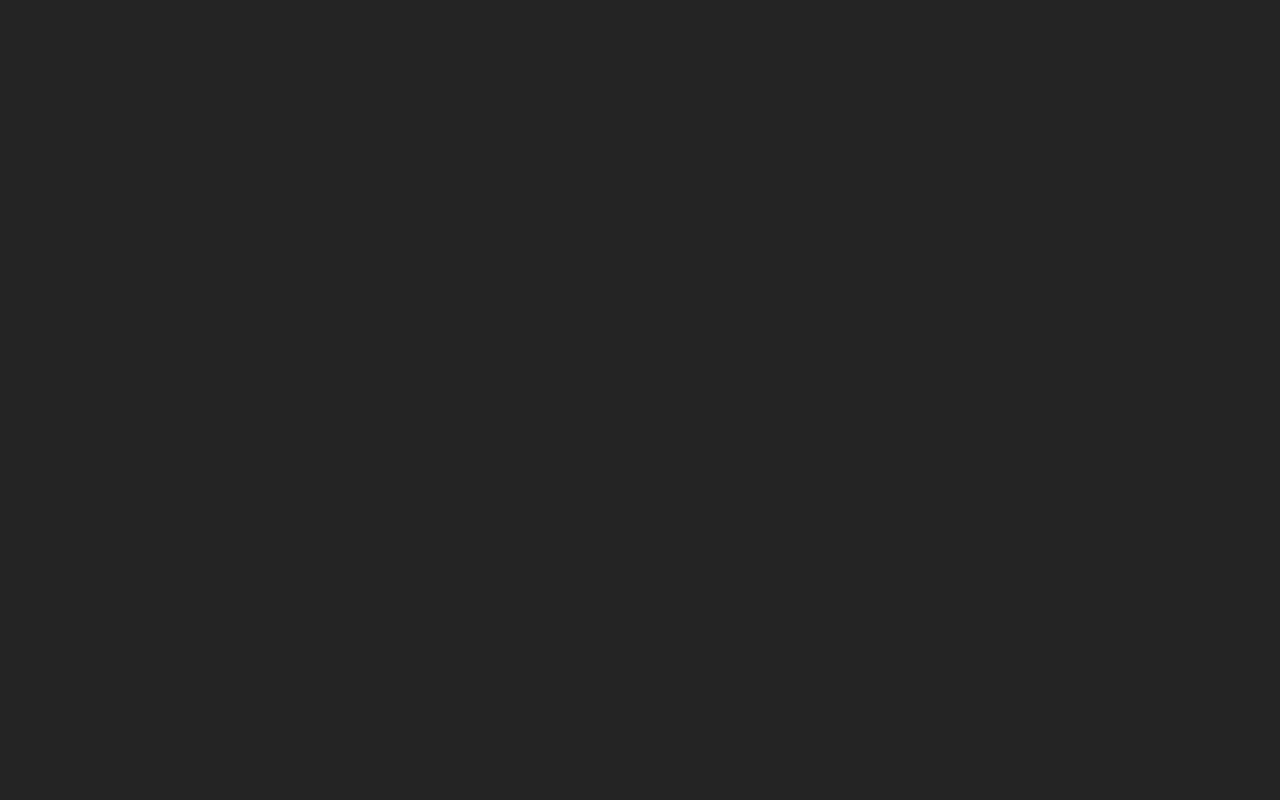
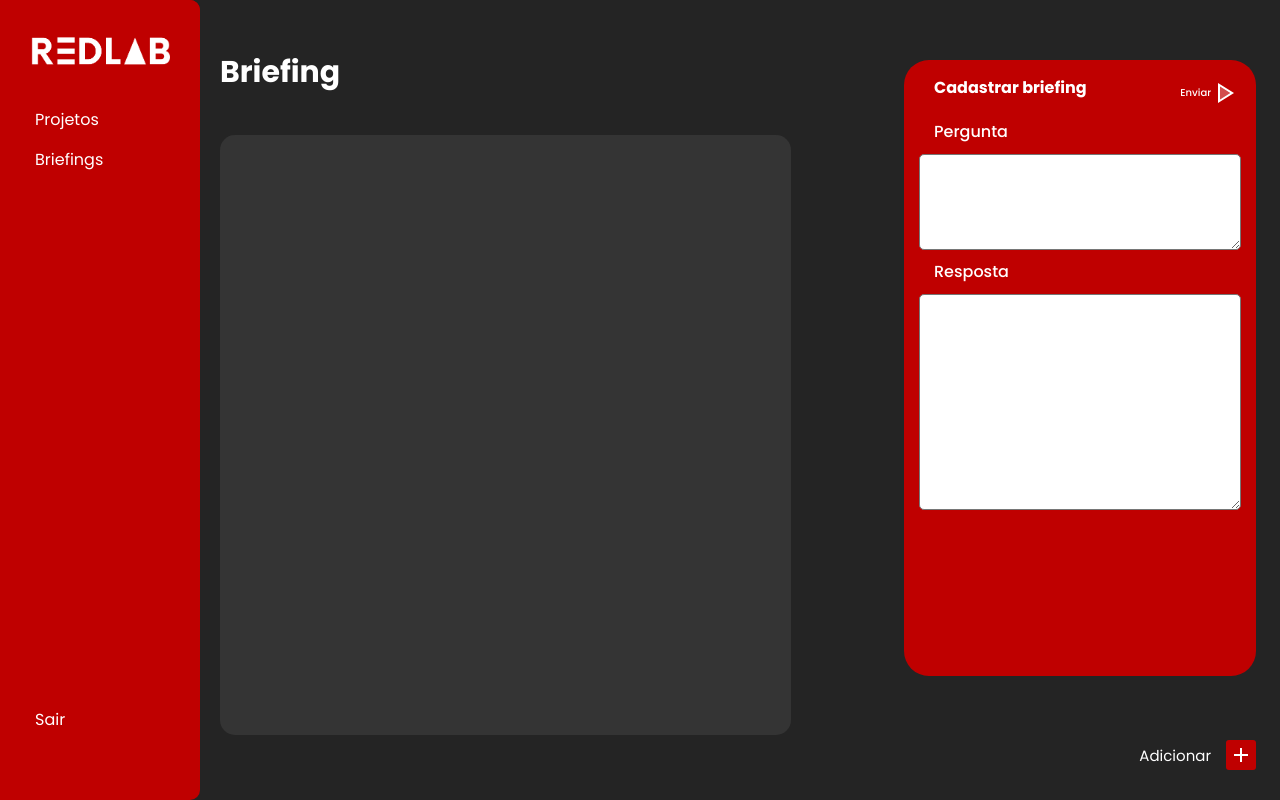
Before and after one commit to luis-garbelotti/my-app-front, a React (Create React App) app: page /projects/1/briefing in a window 1280 px wide. Before the commit this address had no page. Built offline with nearby package versions, Linux system fonts and the light colour scheme.

Commit message:
feat: create and get briefings

```diff
--- a/src/App.tsx
+++ b/src/App.tsx
@@ -37,8 +37,8 @@ function App() {
               <Route path='/' element={<SignIn />} />
               <Route path='/signup' element={<SignUp />} />
               <Route path='/home' element={<Home />} />
-              <Route path='/project/:projectId' element={<Project />} />
-              <Route path='/briefings' element={<Briefings />} />
+              <Route path='/projects/:projectId' element={<Project />} />
+              <Route path='/projects/:projectId/briefing' element={<Briefings />} />
               <Route path='/add' element={<Add />} />
             </Routes>
           </BrowserRouter>
--- /dev/null
+++ b/src/components/BriefingPage/BriefingContent.tsx
@@ -0,0 +1,30 @@
+import { Box } from '@mui/material';
+
+const styles = {
+  width: '90%',
+  height: '75vh',
+
+  display: 'flex',
+  flexDirection: 'column',
+
+  gap: '10px',
+  padding: '30px 25px 30px 25px',
+
+  borderRadius: '15px',
+  backgroundColor: '#343434',
+  overflow: 'auto'
+};
+
+interface Props {
+  children: React.ReactNode;
+}
+
+function BriefingContent({ children }: Props) {
+  return (
+    <Box component="div" sx={styles}>
+      {children}
+    </Box>
+  );
+}
+
+export default BriefingContent;
--- /dev/null
+++ b/src/components/BriefingPage/Button.tsx
@@ -0,0 +1,40 @@
+import { useNavigate } from 'react-router-dom';
+import { Box } from '@mui/material';
+import ChangeHistoryTwoToneIcon from '@mui/icons-material/ChangeHistoryTwoTone';
+
+const styles = {
+  container: {
+    display: 'flex',
+    alignItems: 'center',
+
+    ':hover': {
+      cursor: 'pointer'
+    }
+  },
+  text: {
+    color: '#fff',
+    fontSize: '10px',
+    fontWeight: 500
+  },
+  iconContainer: {
+    width: '30px',
+    height: '30px',
+    bgcolor: '#BF0000',
+    borderRadius: '3px',
+    display: 'flex',
+    alignItems: 'center',
+    justifyContent: 'center'
+  },
+};
+
+export default function Button() {
+
+  return (
+    <Box component='div' sx={styles.container}>
+      <Box component='h4' sx={styles.text}>Enviar</Box>
+      <Box component='div' sx={styles.iconContainer}>
+        <ChangeHistoryTwoToneIcon sx={{ color: '#fff', transform: 'rotate(90deg)' }} />
+      </Box>
+    </Box>
+  );
+}
--- /dev/null
+++ b/src/components/BriefingPage/New.tsx
@@ -0,0 +1,129 @@
+import useAlert from '../../hooks/useAlert';
+import useAuth from '../../hooks/useAuth';
+import { useParams } from 'react-router-dom';
+import api, { Briefing } from '../../services/api';
+import { useState } from 'react';
+import { Box } from '@mui/system';
+import { TextareaAutosize, Typography } from '@mui/material';
+import AddText from '../AddComponents/AddText';
+import Button from './Button';
+
+const styles = {
+  container: {
+    mt: '60px',
+    bgcolor: '#BF0000',
+    width: '100%',
+    height: '80%',
+    borderRadius: '25px',
+    padding: '15px',
+    overflow: 'auto',
+    color: '#fff'
+  },
+  content: {
+    display: 'flex',
+    flexDirection: 'column'
+  },
+  textAreaQuestion: {
+    width: '100%',
+    maxWidth: '100%',
+    borderRadius: '5px',
+    height: '80px',
+    padding: '8px',
+  },
+  textAreaAnswer: {
+    width: '100%',
+    maxWidth: '100%',
+    borderRadius: '5px',
+    height: '200px',
+    padding: '8px',
+  },
+  title: {
+    pl: '15px',
+    fontWeight: 500,
+    mb: '10px',
+    mt: '10px'
+  },
+  header: {
+    display: 'flex',
+    alignItems: 'center',
+    justifyContent: 'space-between',
+  }
+};
+
+interface Props {
+  setLever: React.Dispatch<React.SetStateAction<boolean>>
+  lever: boolean
+}
+
+export default function New({ setLever, lever }: Props) {
+
+  const { projectId } = useParams();
+  const { auth } = useAuth();
+  const { setMessage } = useAlert();
+  const [formData, setFormData] = useState<Briefing>({
+    question: '',
+    answer: ''
+  });
+
+  function handleInputChange(e: React.ChangeEvent<HTMLTextAreaElement>) {
+    setFormData({ ...formData, [e.target.name]: e.target.value });
+  }
+
+  function handleSubmit(e: React.FormEvent) {
+    e.preventDefault();
+
+    if(!formData?.question || !formData?.answer) {
+      setMessage({type: 'warning', text: 'Preencha todos os campos corretamente.'});
+      return;
+    }
+
+    console.log(formData);
+
+    const promise = api.createProjectBriefing(auth.token, projectId, formData);
+    promise.then(() => {
+      setLever(!lever);
+      setFormData({question: '', answer: ''});
+    })
+    .catch((error) => {
+      setMessage({type: 'error', text: 'Algo deu errado, tente novamente.'});
+    });
+  }
+
+  return (
+    <Box component='div' sx={styles.container}>
+      <Box component='div'
+        sx={styles.header}
+        onClick={handleSubmit}
+      >
+        <AddText>
+          Cadastrar briefing
+        </AddText>
+        <Button />
+      </Box>
+      <Box component='div' sx={styles.content}>
+        <Typography sx={styles.title}>
+          Pergunta
+        </Typography>
+      <TextareaAutosize
+        aria-label="Pergunta"
+        name='question'
+        value={formData.question}
+        style={styles.textAreaQuestion}
+        onChange={handleInputChange}
+        />
+      </Box>
+
+      <Typography sx={styles.title}>
+        Resposta
+      </Typography>
+      <TextareaAutosize
+        aria-label="Resposta"
+        name='answer'
+        value={formData.answer}
+        style={styles.textAreaAnswer}
+        onChange={handleInputChange}
+      />
+
+    </Box>
+  );
+}
--- /dev/null
+++ b/src/components/ProjectPage/BriefingButton.tsx
@@ -0,0 +1,13 @@
+import Button from '@mui/material/Button';
+
+interface Props {
+  onClick: React.MouseEventHandler<HTMLButtonElement>
+}
+
+export default function BriefingButton({ onClick }: Props) {
+  return (
+    <Button onClick={onClick} variant="contained" sx={{ margin: '20px 0', float: 'left' }}>
+      Briefing
+    </Button>
+  );
+}
--- a/src/components/ProjectPage/TextInfo.tsx
+++ b/src/components/ProjectPage/TextInfo.tsx
@@ -1,5 +1,4 @@
 import { Box } from '@mui/material';
-import styled from 'styled-components';
 
 interface Props {
   children: React.ReactNode
@@ -13,7 +12,7 @@ const style = {
   border: 'none',
   margin: '0 0 10px 0',
 
-  bgcolor: '#343434',
+  bgcolor: '#5d5d5d',
   color: '#fff',
 
   ':focus': {
@@ -29,21 +28,3 @@ export default function TextInfo({ children }: Props) {
 
   );
 }
-
-const Text = styled.div`
-
-  width: 100%;
-  height: 5vh;
-  padding: 0 15px;
-  border-radius: 5px;
-  border: none;
-  margin: 0 0 10px 0;
-
-  background-color: #343434;
-  color: #fff;
-
-  :focus {
-    outline: 2px solid #BF0000;
-  }
-
-`;
--- a/src/pages/Briefings/Briefings.tsx
+++ b/src/pages/Briefings/Briefings.tsx
@@ -1,9 +1,78 @@
-import Navbar from '../../components/Navbar/Navbar';
+import { Box } from '@mui/system';
+import { useEffect, useState } from 'react';
+import { useParams } from 'react-router-dom';
+import AddButton from '../../components/AddComponents/AddButton';
+import AddText from '../../components/AddComponents/AddText';
+import BriefingContent from '../../components/BriefingPage/BriefingContent';
+import New from '../../components/BriefingPage/New';
+import Header from '../../components/Header/Header';
+import NavBar from '../../components/Navbar/Navbar';
+import PageContainer from '../../components/PageContainer/PageContainer';
+import PageContent from '../../components/PageContent/PageContent';
+import TextInfo from '../../components/ProjectPage/TextInfo';
+import ProjectResume from '../../components/ProjectResume/ProjectResume';
+import ResumeContainer from '../../components/ResumeContainer/ResumeContainer';
+import useAlert from '../../hooks/useAlert';
+import useAuth from '../../hooks/useAuth';
+import api, { Briefing, BriefingData } from '../../services/api';
 
 export default function Briefings() {
+
+  const { projectId } = useParams();
+  const { auth } = useAuth();
+  const { setMessage } = useAlert();
+  const [ briefings, setBriefings ] = useState<BriefingData[]>();
+  const [lever, setLever] = useState<boolean>(false);
+
+  useEffect(() => {
+    if (!auth || !auth.token) {
+      return;
+    }
+
+    api.getProjectBriefing(auth.token, projectId)
+      .then((response) => {
+        setBriefings(response.data);
+      })
+      .catch((error) => {
+        error.response.status === 404 ?
+          setMessage({ type: 'warning', text: 'Você não tem briefing nesse projeto.' }) :
+          error.response.status === 500 ?
+          setMessage({ type: 'error', text: 'Algo deu errado. Tente novamente.' }) :
+          '';
+      });
+  }, [lever]);
+
   return (
     <>
-      <Navbar  />
+      <PageContainer >
+        <NavBar />
+        <PageContent >
+          <Header>
+            Briefing
+          </Header>
+
+          <BriefingContent>
+            { !briefings ? '' :
+              briefings.map((briefing) =>
+              <Box key={briefing.id} >
+                <AddText>
+                  {briefing.question}
+                </AddText>
+                <TextInfo>
+                  {briefing.answer}
+                </TextInfo>
+              </Box>
+              )
+            }
+          </BriefingContent>
+        </PageContent>
+
+        <ResumeContainer>
+          <New setLever={setLever} lever={lever}/>
+          <AddButton />
+        </ResumeContainer>
+
+      </PageContainer >
     </>
   );
 }
--- a/src/pages/Home/Home.tsx
+++ b/src/pages/Home/Home.tsx
@@ -131,7 +131,7 @@ export default function Home() {
                       id="panel1bh-header"
                       sx={{ paddingLeft: 0, }}
                     >
-                      <Box component='div' sx={{pl: '15px'}} onClick={() => navigate(`/project/${p.project.id}`)}>
+                      <Box component='div' sx={{pl: '15px'}} onClick={() => navigate(`/projects/${p.project.id}`)}>
                         <VisibilityIcon  />
                       </Box>
                       <Box component='h4' sx={styles.projectsInfosTitle} >
--- a/src/pages/Project/Project.tsx
+++ b/src/pages/Project/Project.tsx
@@ -1,6 +1,6 @@
 import { Box } from '@mui/material';
 import { useEffect, useState } from 'react';
-import { useParams } from 'react-router-dom';
+import { useNavigate, useParams } from 'react-router-dom';
 import AddButton from '../../components/AddComponents/AddButton';
 import AddText from '../../components/AddComponents/AddText';
 import Header from '../../components/Header/Header';
@@ -14,11 +14,13 @@ import useAlert from '../../hooks/useAlert';
 import useAuth from '../../hooks/useAuth';
 import api, { ProjectClientData } from '../../services/api';
 import dayjs from 'dayjs';
+import BriefingButton from '../../components/ProjectPage/BriefingButton';
 
 export default function Project() {
 
   const { auth } = useAuth();
   const { setMessage } = useAlert();
+  const navigate = useNavigate();
   const { projectId } = useParams<string>();
   const [projectData, setProjectData] = useState<ProjectClientData>();
 
@@ -105,6 +107,7 @@ export default function Project() {
               <TextInfo>
                 {projectData.client.phone}
               </TextInfo>
+            <BriefingButton onClick={() => navigate(`/projects/${projectId}/briefing`)}/>
             </Box>
         </>
         }
```
Also changed, not shown: src/services/api.tsx (+24 -1 lines).
